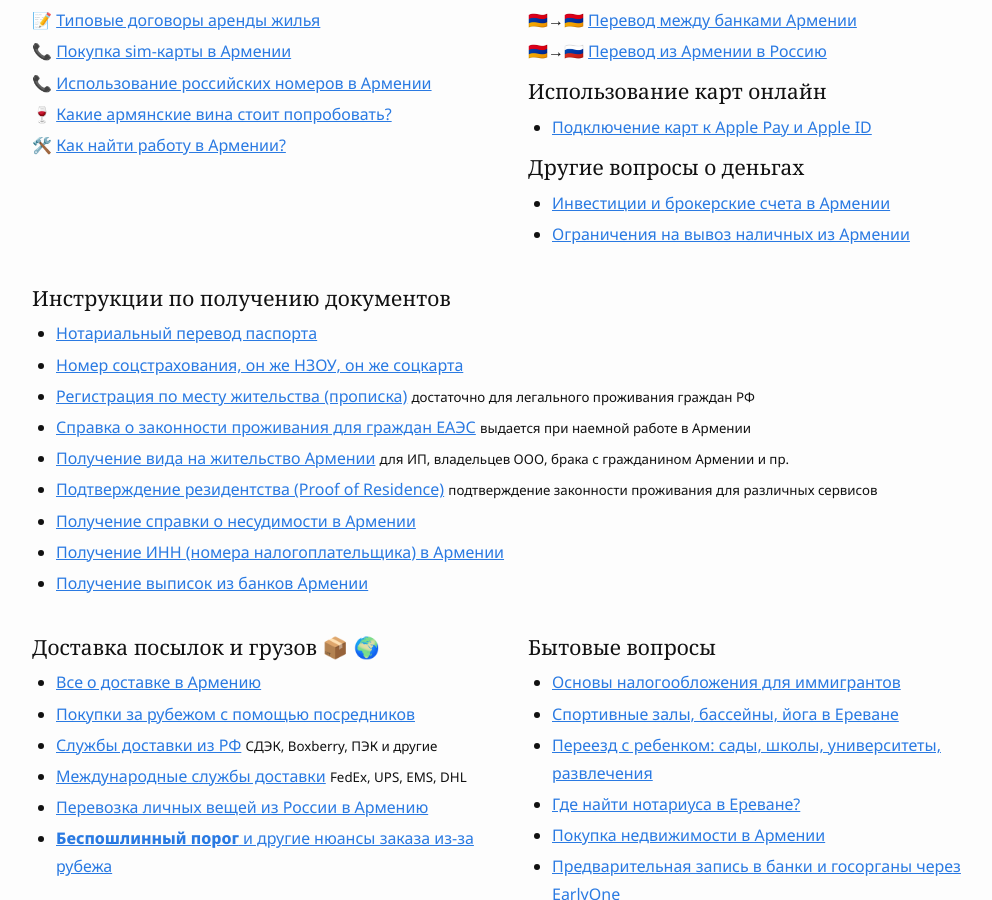
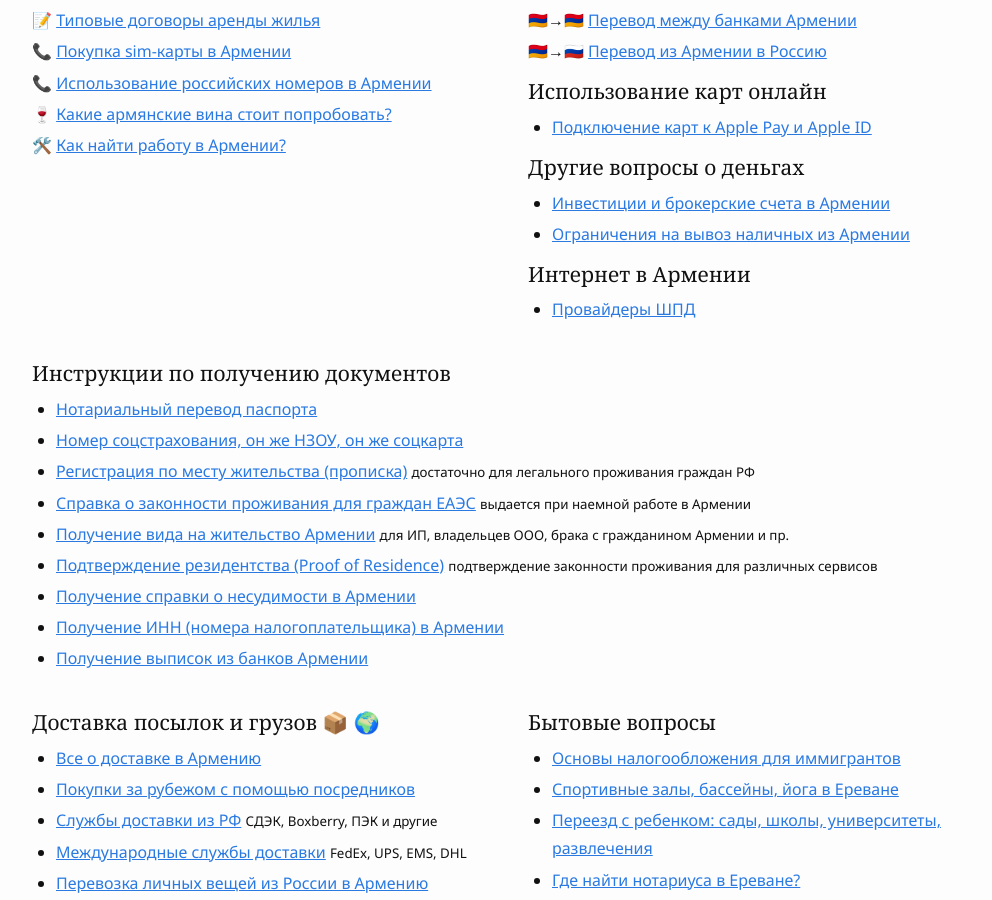
Before and after one commit to haywiki/haywiki.github.io, a Jekyll site: the page built from index.md, in a window 1280 px wide and 900 px high, scrolled down 1304 px. Shown: the whole window, without its empty margins (128-1120 px from the left). Built offline with Jekyll 4.4.1, drawn with Linux system fonts in a browser that asks for light colours; nearby versions of some CDN libraries.

Commit message:
adding internet services section

```diff
--- a/index.md
+++ b/index.md
@@ -87,6 +87,10 @@ Disclaimer: информация на этом сайте написана не
 - [Инвестиции и брокерские счета в Армении](./money/investment.md)
 - [Ограничения на вывоз наличных из Армении](./moving/out-money.md)
 
+### Интернет в Армении
+
+- [Провайдеры ШПД](./internet/internet-providers.md)
+
 </div>
 <div class="card-wide">
 
```
